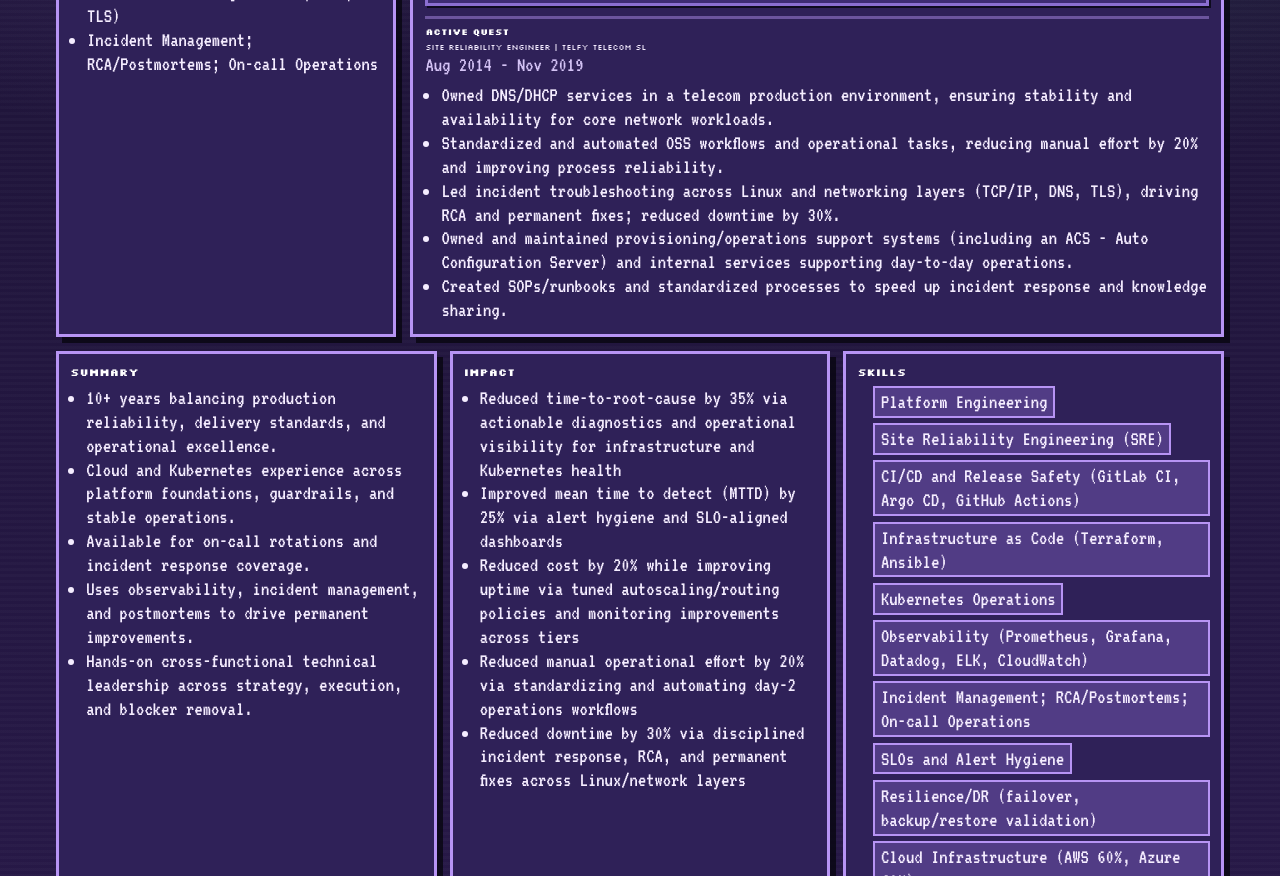
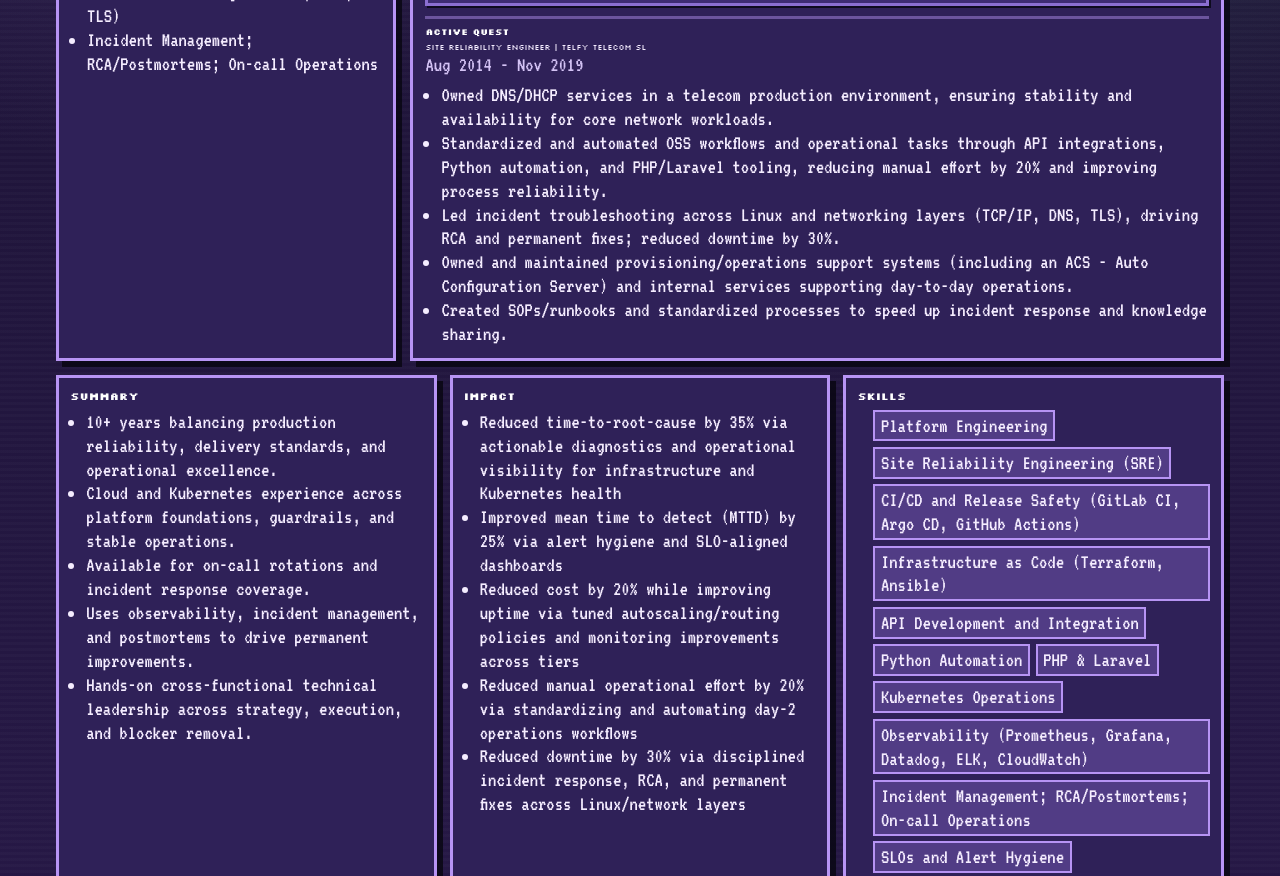
Before and after one commit to pvtoCalvo/cv_rpg, a React (Vite) app: page / in a window 1280 px wide. Shown: the part 560-1436 px from the top of the page. Built offline with nearby package versions, Linux system fonts and the light colour scheme.

Commit message:
feat: add API, Python automation, and PHP/Laravel across experiences

```diff
--- a/src/App.tsx
+++ b/src/App.tsx
@@ -103,6 +103,9 @@ function gearByStage(lang: ResumeLang): string[][] {
         skills: [
           "Infrastructure as Code (Terraform, Ansible)",
           "CI/CD and Release Safety (GitLab CI, Argo CD, GitHub Actions)",
+          "API Development and Integration",
+          "Python Automation",
+          "PHP & Laravel",
           "SLOs and Alert Hygiene",
           "Resilience/DR (failover, backup/restore validation)",
           "Cloud Infrastructure (AWS, Azure)"
@@ -144,6 +147,9 @@ function gearByStage(lang: ResumeLang): string[][] {
       skills: [
         "Infrastructure as Code (Terraform, Ansible)",
         "CI/CD and Release Safety (GitLab CI, Argo CD, GitHub Actions)",
+        "API Development and Integration",
+        "Python Automation",
+        "PHP & Laravel",
         "SLOs and Alert Hygiene",
         "Resilience/DR (failover, backup/restore validation)",
         "Cloud Infrastructure (AWS, Azure)"
--- a/src/resume.data.ts
+++ b/src/resume.data.ts
@@ -37,7 +37,10 @@ export const candidateData: CandidateData = {
     "Linux & Networking (TCP/IP, DNS, TLS)",
     "Security Baselines/Hardening",
     "Cost Optimization",
-    "MySQL Operations"
+    "MySQL Operations",
+    "API Development and Integration",
+    "Python Automation",
+    "PHP & Laravel"
   ],
   experience: [
     {
@@ -47,7 +50,7 @@ export const candidateData: CandidateData = {
       bullets: [
         "Owned design and operation of production Kubernetes platform patterns (multi-AZ connectivity, ingress/LB/WAF, network segmentation, storage/CSI, rollout strategies).",
         "Introduced diagnostics and operational visibility for kernel/disk/NIC issues and Kubernetes node health; reduced time-to-root-cause by 35%.",
-        "Standardized cloud networking and IAM changes with Infrastructure as Code, adding drift detection, policy checks, and operational runbooks.",
+        "Standardized cloud networking and IAM changes with Infrastructure as Code, adding drift detection, policy checks, operational runbooks, and API-driven automation workflows in Python and PHP/Laravel.",
         "Improved release reliability by embedding checks and controls for infrastructure/platform changes and promoting consistent delivery practices.",
         "Led incident response and postmortems end-to-end; converted findings into preventative fixes and platform standards."
       ]
@@ -57,7 +60,7 @@ export const candidateData: CandidateData = {
       role: "Senior SRE & DevOps (Tech Lead)",
       dates: "Nov 2021 - Nov 2022",
       bullets: [
-        "Hands-on tech lead establishing DevOps/SRE guardrails across Infrastructure as Code, CI/CD, and observability for multiple teams.",
+        "Hands-on tech lead establishing DevOps/SRE guardrails across Infrastructure as Code, CI/CD, observability, and API delivery patterns, including Python automation and PHP/Laravel service practices for multiple teams.",
         "Improved delivery pipelines and release strategies (progressive delivery and rollback readiness) to reduce deployment risk.",
         "Standardized AWS/Azure foundations and hardened images to strengthen security baselines and enable repeatable provisioning.",
         "Improved mean time to detect by 25% through alert tuning and SLO-aligned dashboards; aligned monitoring to operational health reviews and on-call readiness.",
@@ -73,7 +76,7 @@ export const candidateData: CandidateData = {
         "Led Kubernetes enablement with standardized deployment templates, ingress patterns, operational playbooks, and security controls.",
         "Supported MySQL operations and reliability improvements, coordinating upgrades and validating backup/restore procedures.",
         "Participated in on-call operations and incident response; produced RCAs and improved runbooks to reduce recurring incidents.",
-        "Reduced operational toil through standardization and automation."
+        "Reduced operational toil through API integrations, Python-based automation, and PHP/Laravel operational tooling standardization."
       ]
     },
     {
@@ -82,7 +85,7 @@ export const candidateData: CandidateData = {
       dates: "Aug 2014 - Nov 2019",
       bullets: [
         "Owned DNS/DHCP services in a telecom production environment, ensuring stability and availability for core network workloads.",
-        "Standardized and automated OSS workflows and operational tasks, reducing manual effort by 20% and improving process reliability.",
+        "Standardized and automated OSS workflows and operational tasks through API integrations, Python automation, and PHP/Laravel tooling, reducing manual effort by 20% and improving process reliability.",
         "Owned and maintained provisioning/operations support systems (including an ACS - Auto Configuration Server) and internal services supporting day-to-day operations.",
         "Led incident troubleshooting across Linux and networking layers (TCP/IP, DNS, TLS), driving RCA and permanent fixes; reduced downtime by 30%.",
         "Created SOPs/runbooks and standardized processes to speed up incident response and knowledge sharing."
@@ -159,7 +162,7 @@ export const profileConfigs: Record<ProfileKey, ProfileConfig> = {
         { id: "contact", title: "Contact" }
       ]
     },
-    competencyOrder: [1, 0, 2, 6, 8, 7, 9, 10, 3, 4, 12, 11, 13, 5],
+    competencyOrder: [1, 0, 2, 6, 8, 7, 9, 10, 3, 4, 12, 11, 13, 14, 15, 16, 5],
     experienceBulletOrder: [
       [1, 4, 0, 3, 2],
       [3, 4, 0, 1, 2],
@@ -226,7 +229,7 @@ export const profileConfigs: Record<ProfileKey, ProfileConfig> = {
         { id: "contact", title: "Contact" }
       ]
     },
-    competencyOrder: [5, 4, 0, 3, 11, 2, 6, 7, 8, 9, 12, 10, 13, 1],
+    competencyOrder: [5, 4, 14, 15, 16, 0, 3, 11, 2, 6, 7, 8, 9, 12, 10, 13, 1],
     experienceBulletOrder: [
       [2, 3, 0, 4, 1],
       [0, 1, 2, 3, 4],
@@ -293,7 +296,7 @@ export const profileConfigs: Record<ProfileKey, ProfileConfig> = {
         { id: "contact", title: "Contact" }
       ]
     },
-    competencyOrder: [0, 1, 5, 4, 2, 6, 7, 8, 9, 3, 11, 10, 12, 13],
+    competencyOrder: [0, 1, 5, 4, 14, 15, 16, 2, 6, 7, 8, 9, 3, 11, 10, 12, 13],
     experienceBulletOrder: [
       [0, 1, 2, 3, 4],
       [0, 3, 1, 2, 4],
```
